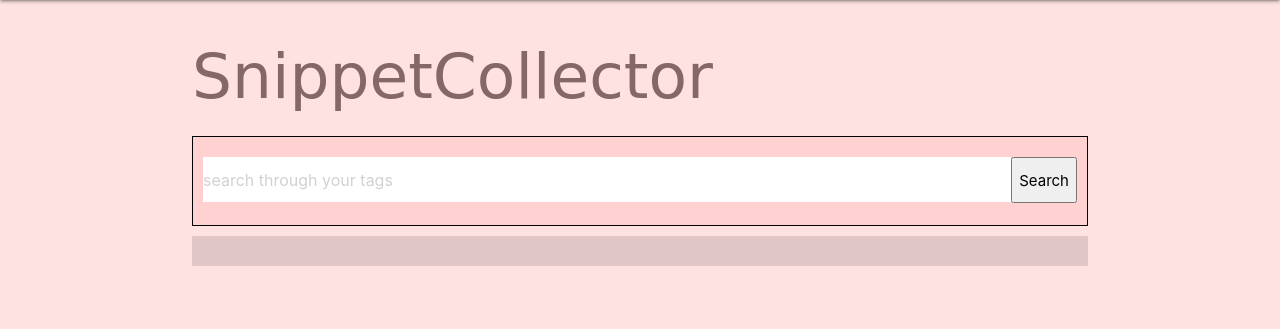
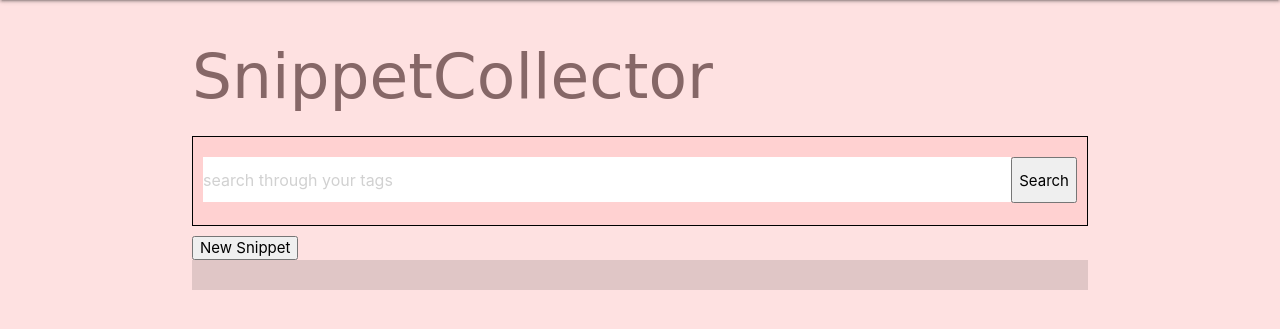
Before and after one commit to richardkentng/snippetcollector, a Django app: page /snippets/ in a window 1280 px wide. Shown: the part 64-393 px from the top of the page. Run offline with Django 3.2, Linux system fonts and the light colour scheme; data that the repository does not hold is empty; some web fonts are replaced.

Commit message:
adds add and delete functionality per snippet

```diff
--- /dev/null
+++ b/main_app/forms.py
@@ -0,0 +1,7 @@
+from django import forms
+from .models import Snippet
+
+class SnippetForm(forms.ModelForm):
+    class Meta:
+        model = Snippet
+        fields = ['body']
--- a/main_app/static/css/style.css
+++ b/main_app/static/css/style.css
@@ -25,17 +25,16 @@ body {
 }
 
 .textarea {
-    background-color: #eee;
+    background-color: rgb(255, 223, 154);
 }
 
 .tag {
+    color: gray;
     background-color: rgb(240, 240, 240);
+    border: 1px solid black !important;
 }
 .cont-add-tag {
     display: inline-flex;
-    background-color: rgb(191, 235, 159);
-    border: 1px solid green;
-    padding: 0.5em;
     margin-left: 0.5em;
     height: 40px;
 }
--- a/main_app/templates/snippets/dinosaurs.json
+++ /dev/null
@@ -1,4 +0,0 @@
-{
-    "tyranneousarus": null,
-    "magesaurus": null
-}
--- a/main_app/templates/snippets/index.html
+++ b/main_app/templates/snippets/index.html
@@ -13,6 +13,19 @@
         </form>
     </div>
 
+    {% comment %}  {% endcomment %}
+    <button class="btn-new-snippet">New Snippet</button>
+
+    {% comment %} NEW SNIPPET (ModelForm) {% endcomment %}
+    <div class="card form-new-snippet" style="display: none;">
+        <div class="card-content">
+            <form method="POST" action="{% url 'new_snippet' %}">
+                {% csrf_token %}
+                {{snippet_form.as_p}}
+                <input type="submit" value="+ snippet">
+            </form>
+        </div>
+    </div>
 
     {% comment %} RENDER ALL SNIPPETS {% endcomment %}
     <div class="cont-snippets">
@@ -25,17 +38,24 @@
                     {% comment %} RENDER TAG(S) - UNASSOC TAG FORM {% endcomment %}
                     <form method="POST" action="{% url 'unassoc_tag' snippet.id tag.id %}" class="inline-flex">
                         {% csrf_token %}
-                        <input type="submit" value="{{tag.name}}" class="tag chip">
+                        <input type="submit" value="{{tag.name}}" class="tag">
                     </form>
                 {% endfor %}
 
                 {% comment %} FIND-OR-CREATE, ASSOC TAG FORM {% endcomment %}
                 <form  method="POST" action="{% url 'findOrCreate_assoc_tag' snippet.id %}" class="cont-add-tag">
                     {% csrf_token %}
-                    <input type="text" placeholder="some-tag" name="tag" class="tag-input" required>
+                    <input type="text" placeholder="some-tag" name="tag" class="tag-input" style="text-transform: lowercase;" required>
                     <input type="submit" value="+ tag" class="add-tag">
                 </form>
 
+                {% comment %} DELETE SNIPPET {% endcomment %}
+                <form method="POST" action="{% url 'delete_snippet' snippet.id %}" class="inline-flex">
+                    {% csrf_token %}
+                    <input type="submit" value="DELETE" style="color:salmon; position: absolute; bottom: 5px; right: 5px;">
+                </form>
+
+                {% comment %} SCORE (BOTTOM LEFT CORNER) {% endcomment %}
                 <div class="score" style="height:14px; width: 10px; background: #fff; border: 1px solid #aaa; position: absolute; bottom: 0; left: 0; font-size: 10px;"></div>
             </div>
         {% endfor %}
@@ -52,6 +72,8 @@ console.log('### sanity check ###');
     const formSearch = document.querySelector('.form-search')
     const autocomplete = document.querySelector('.autocomplete')
     const searchEl = document.querySelector('.search')
+    const btnNewSnippet = document.querySelector('.btn-new-snippet')
+    const formNewSnippet = document.querySelector('.form-new-snippet')
 
     const allTagsOnPage = {}
     for (let snippet of snippets) {
@@ -62,10 +84,14 @@ console.log('### sanity check ###');
             ta.style.height = '25px'
         }
 
+        //add tag to tag object.  order snippets based on number of tags
+        let score = 0
         const tagsOfSnippet = snippet.querySelectorAll('.tag')
         for (let tag of tagsOfSnippet) {
+            score++
             allTagsOnPage[tag.getAttribute('value')] = null
         }
+        snippet.style.order = score.toString()
         //'allTagsOnPage' is populated
     }
 
@@ -103,9 +129,21 @@ console.log('### sanity check ###');
 
             scoreEl.textContent = (score * -1).toString()
         }
+    })
 
-        //select search text
-        searchEl.select()
+    //click button to toggle visibility of new snippet form
+    btnNewSnippet.addEventListener('click', () => {
+        if (formNewSnippet.style.display === 'none') {
+            formNewSnippet.style.display = 'block'
+            btnNewSnippet.textContent = '^collapse'
+            const bodyEl = formNewSnippet.querySelector('textarea')
+            bodyEl.focus()
+        } else {
+            formNewSnippet.style.display = 'none'
+            btnNewSnippet.textContent = 'New Snippet'
+            searchEl.focus()
+        }
+
     })
 
 
--- a/main_app/urls.py
+++ b/main_app/urls.py
@@ -3,6 +3,8 @@ from . import views
 
 urlpatterns = [
     path('snippets/', views.snippets, name="snippets"),
+    path('snippets/new', views.new_snippet, name="new_snippet"),
+    path('snippets/<int:snippet_id>/delete', views.delete_snippet, name="delete_snippet"),
     path('snippets/<int:snippet_id>/unassoc_tag/<int:tag_id>/', views.unassoc_tag, name="unassoc_tag"),
     path('snippets/<int:snippet_id>/findOrCreate_assoc_tag/', views.findOrCreate_assoc_tag, name="findOrCreate_assoc_tag"),
 ]
--- a/main_app/views.py
+++ b/main_app/views.py
@@ -1,11 +1,27 @@
 from django.shortcuts import render, redirect
 from django.http import HttpResponse
 from .models import Group, Tag, Snippet
+from .forms import SnippetForm
+
 # Create your views here.
 def snippets(request):
     # query all snippets
     snippets = Snippet.objects.all()
-    return render(request, 'snippets/index.html', {'snippets': snippets})
+    # send empty instance of SnippetForm
+    snippet_form = SnippetForm()
+    return render(request, 'snippets/index.html', {'snippets': snippets, 'snippet_form': snippet_form})
+
+def new_snippet(request):
+    # populate snippet form with post data
+    snippet_form = SnippetForm(request.POST)
+    snippet_form.save()
+    return redirect('snippets')
+
+def delete_snippet(request, snippet_id):
+    # find snippet, delete it
+    snippet = Snippet.objects.get(id=snippet_id)
+    snippet.delete()
+    return redirect('snippets')
 
 def unassoc_tag(request, snippet_id, tag_id):
     # find snippet with provided id
```
